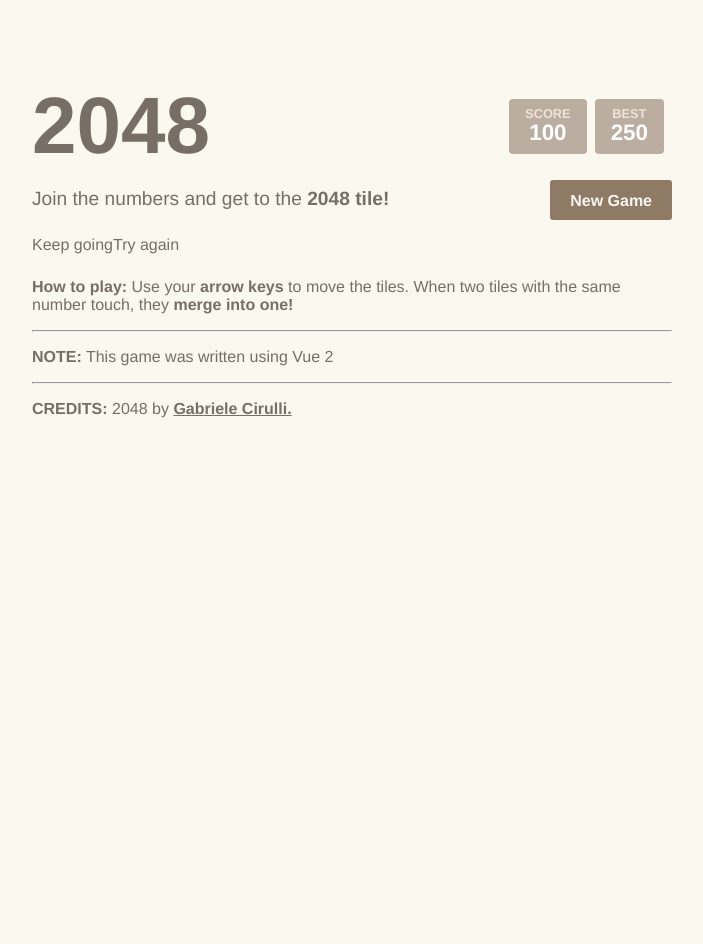
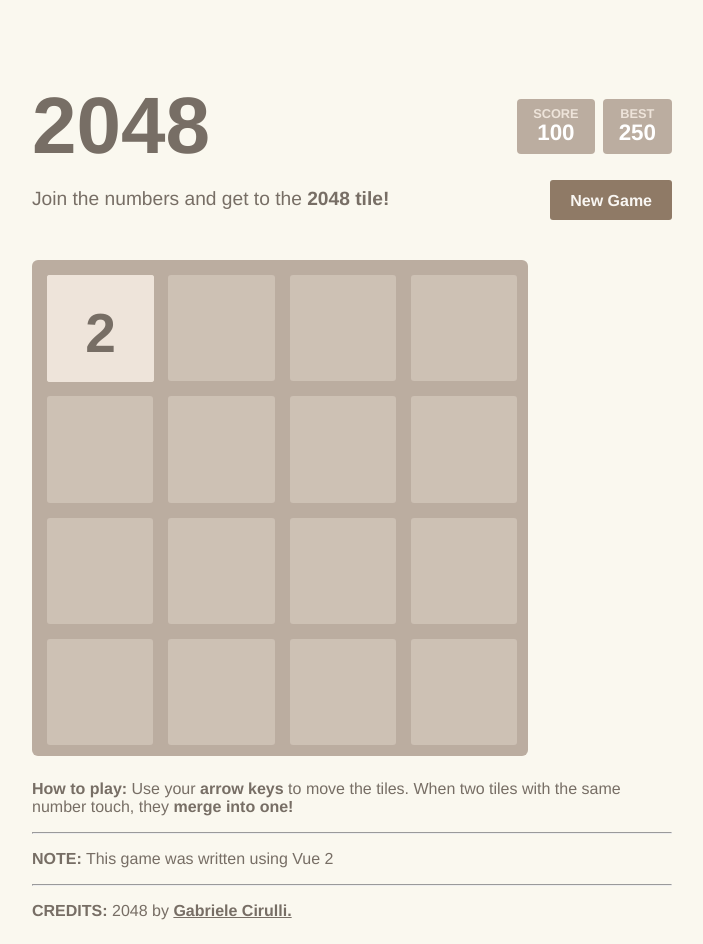
Before and after one commit to bharathvaj1995/vue-2048, a Vue app: page / in a window 1280 px wide. Shown: the whole page, without its empty margins (288-991 px from the left). Before the commit the page ends 800 px from the top, so only its background shows below. Built offline with nearby package versions, Linux system fonts and the light colour scheme.

Commit message:
feat: add styling

```diff
--- a/src/components/GameContainer.vue
+++ b/src/components/GameContainer.vue
@@ -1,6 +1,12 @@
 <template>
-  <div class="game-container">
+  <div class="game-container" :style="{width:`${dmns}px`, height: `${dmns}px`}">
     <Message/>
+    <div class="grid-container">
+      <div v-for="(row,rowKey) in grid" :key="rowKey" class="grid-row">
+        <div v-for="(col,colKey) in row" :key="colKey" class="grid-cell"></div>
+      </div>
+    </div>
+
     <div class="tile-container">
       <Tile
         v-for="tile in tiles"
@@ -25,6 +31,14 @@
     tiles: {
       type: Array,
       default: () => []
+    },
+    dmns: {
+      type: Number,
+      default: 0
+    },
+    grid: {
+      type: Array,
+      default: () => []
     }
   }
 };
@@ -35,4 +49,43 @@
   position: absolute;
   z-index: 2;
 }
+
+.game-container {
+  margin-top: 40px;
+  position: relative;
+  padding: 15px;
+  cursor: default;
+  touch-action: none;
+  background: #bbada0;
+  border-radius: 6px;
+  width: 500px;
+  height: 500px;
+  box-sizing: border-box;
+}
+
+.grid-container {
+  position: absolute;
+  z-index: 1;
+}
+
+.grid-row {
+  margin-bottom: 15px;
+  display: flex;
+  align-items: center;
+  justify-content: space-between;
+}
+.grid-row:last-child {
+  margin-bottom: 0;
+}
+
+.grid-cell {
+  width: 106.25px;
+  height: 106.25px;
+  margin-right: 15px;
+  border-radius: 3px;
+  background: rgba(238, 228, 218, 0.35);
+}
+.grid-cell:last-child {
+  margin-right: 0;
+}
 </style>
--- a/src/components/Header.vue
+++ b/src/components/Header.vue
@@ -47,6 +47,8 @@
   border-radius: 4px;
   padding: 8px 16px;
   text-align: center;
+}
+.score:not(:last-child) {
   margin-right: 8px;
 }
 
--- a/src/components/Message.vue
+++ b/src/components/Message.vue
@@ -1,10 +1,12 @@
 <template>
   <div class="message">
-    <p>{{message}}</p>
-    <div class="lower">
-      <a class="keep-playing-button" @click="clearMessage">Keep going</a>
-      <a class="retry-button" @click="$emit('try_again')">Try again</a>
-    </div>
+    <template v-if="message">
+      <p>{{message}}</p>
+      <div class="lower">
+        <a class="keep-playing-button" @click="clearMessage">Keep going</a>
+        <a class="retry-button" @click="$emit('try_again')">Try again</a>
+      </div>
+    </template>
   </div>
 </template>
 
--- a/src/components/Wrapper.vue
+++ b/src/components/Wrapper.vue
@@ -8,7 +8,7 @@
       </p>
       <a @click="init">New Game</a>
     </div>
-    <GameContainer :tiles="tiles"/>
+    <GameContainer :dmns="gridDmns" :tiles="tiles" :grid="grid"/>
     <Footer/>
   </div>
 </template>
@@ -37,6 +37,7 @@
   },
   created() {
     this.resetDmns();
+    this.init();
   },
   computed: {
     gridDmns() {
@@ -135,7 +136,7 @@
 
 <style scoped>
 .wrapper {
-  position: fixed;
+  position: absolute;
   left: 50%;
   transform: translateX(-50%);
 }
```
